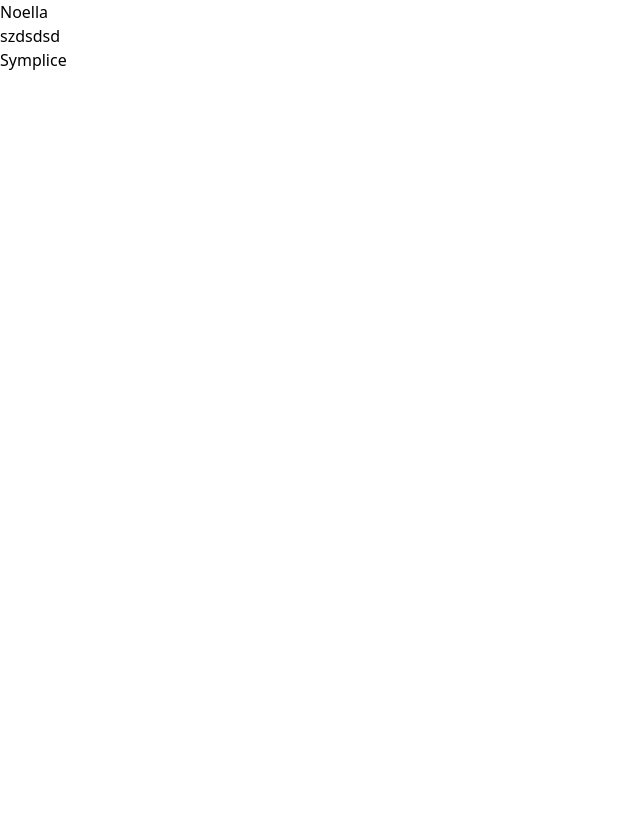
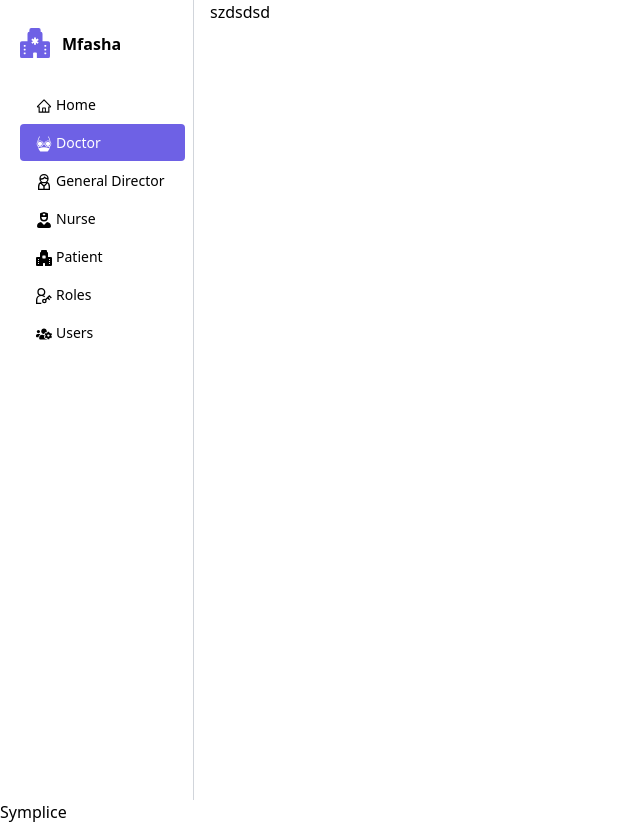
Before and after one commit to symplice-nunu/mfasha, a React (Create React App) app: page /doctor in a window 1280 px wide. Shown: the whole page, without its empty margins (0-640 px from the left). Before the commit the page ends 800 px from the top, so only its background shows below. Built offline with nearby package versions, Linux system fonts and the light colour scheme.

Commit message:
feat: creating Sidebar

```diff
--- a/src/Components/PageLayout.jsx
+++ b/src/Components/PageLayout.jsx
@@ -6,8 +6,10 @@ import Sidebar from './Sections/Sidebar'
 export default function PageLayout() {
   return (
     <>
-      <Sidebar />
-      <Outlet/>
+      <div className='flex gap-2'>
+      <div><Sidebar /></div>
+      <div><Outlet/></div>
+      </div>
       <Footer/>
     </>
   )
--- a/src/Components/Sections/Sidebar.jsx
+++ b/src/Components/Sections/Sidebar.jsx
@@ -1,9 +1,37 @@
 import React from 'react'
-
+import { SidebarData } from '../../Data/SidebarData'
+import { Link, useLocation } from 'react-router-dom'
+import { BsHospitalFill } from 'react-icons/bs'
 export default function Sidebar() {
+  const location = useLocation();
+  const active = location.pathname
   return (
-    <div>
-      Noella
+    <div className=' ml-5'>
+      <div className='flex'>
+      <div>
+        <div className='flex gap-3 my-7'>
+          <div><BsHospitalFill className='text-[30px] text-[#6e61e5]' /></div>
+          <div className='mt-1 font-bold'>Mfasha</div>
+        </div>
+        <div className='w-[165px]'>
+          {
+            SidebarData.map((item) => {
+              return(
+                <Link to={item.Path}>
+                  <div className={`${active === item.Path ? "bg-[#6e61e5] text-white" : null} flex gap-1 mb-[1px] hover:text-white py-[8px] px-4 hover:bg-[#6e61e5] rounded`}>
+                    <div className='pt-1'>{item.icon}</div>
+                    <div className='text-[14px] '>{item.Name}</div>
+                  </div>
+                </Link>
+              )
+            })
+          }
+        </div>
+      </div>
+      <div>
+        <div className='bg-gray-300 w-[1px] h-screen mx-2'></div>
+      </div>
+      </div>
     </div>
   )
 }
--- a/src/Data/SidebarData.js
+++ b/src/Data/SidebarData.js
@@ -0,0 +1,45 @@
+import { AiOutlineHome } from 'react-icons/ai';
+import { GiDoctorFace } from 'react-icons/gi';
+import { GrUserManager } from 'react-icons/gr';
+import { FaUserNurse } from 'react-icons/fa';
+import { BsFillHospitalFill } from 'react-icons/bs';
+import { GrUserAdmin } from 'react-icons/gr';
+import { FaUsersCog } from 'react-icons/fa';
+
+export const SidebarData = [
+    {
+        icon: <AiOutlineHome />,
+        Path: '/dashboard',
+        Name: 'Home',
+    },
+    {
+        icon: <GiDoctorFace />,
+        Path: '/doctor',
+        Name: 'Doctor',
+    },
+    {
+        icon: <GrUserManager />,
+        Path: '/dg',
+        Name: 'General Director',
+    },
+    {
+        icon: <FaUserNurse />,
+        Path: '/nurse',
+        Name: 'Nurse',
+    },
+    {
+        icon: <BsFillHospitalFill />,
+        Path: '/patient',
+        Name: 'Patient',
+    },
+    {
+        icon: <GrUserAdmin />,
+        Path: '/roles',
+        Name: 'Roles',
+    },
+    {
+        icon: <FaUsersCog />,
+        Path: '/users',
+        Name: 'Users',
+    }
+]
```
